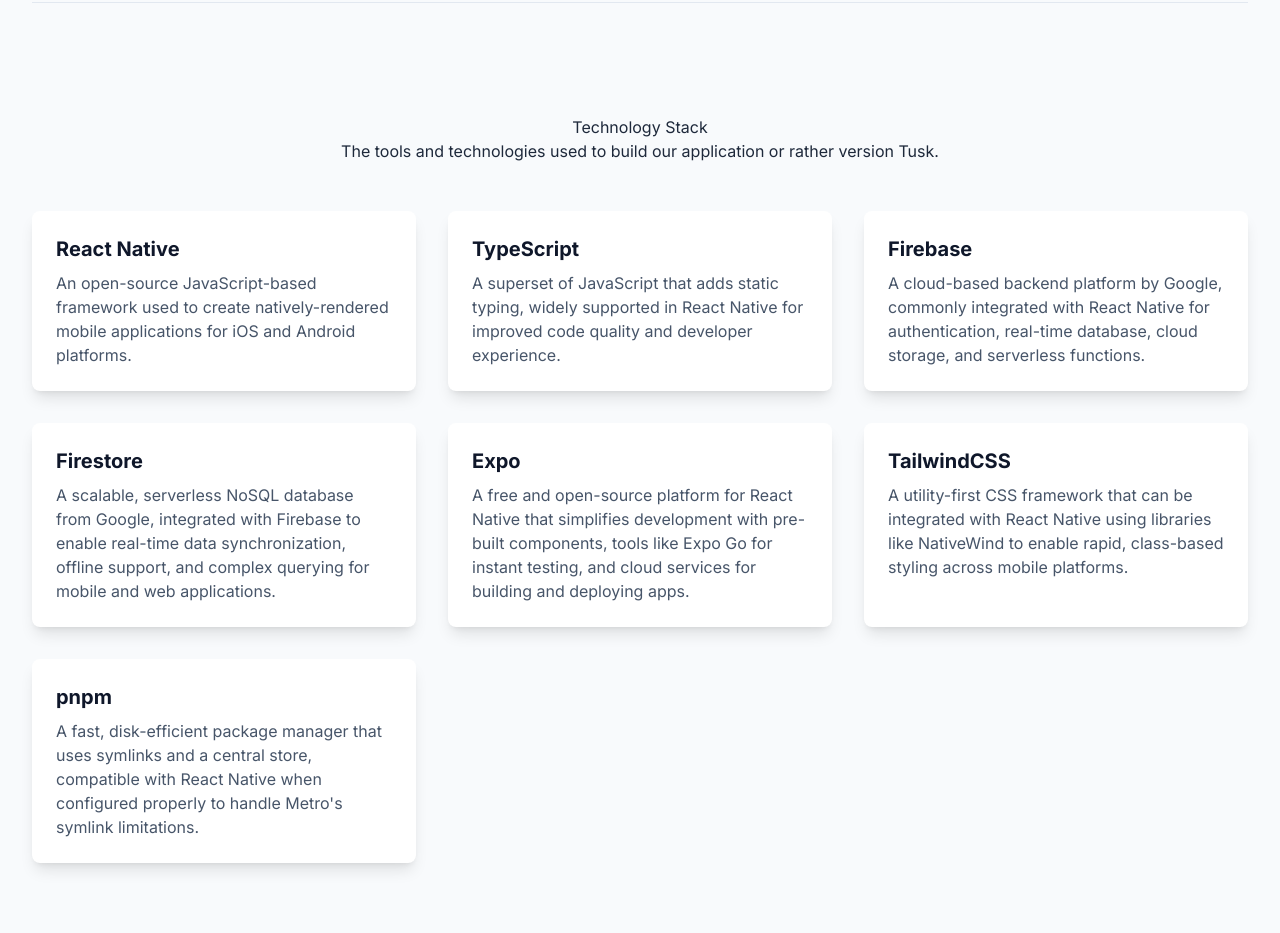
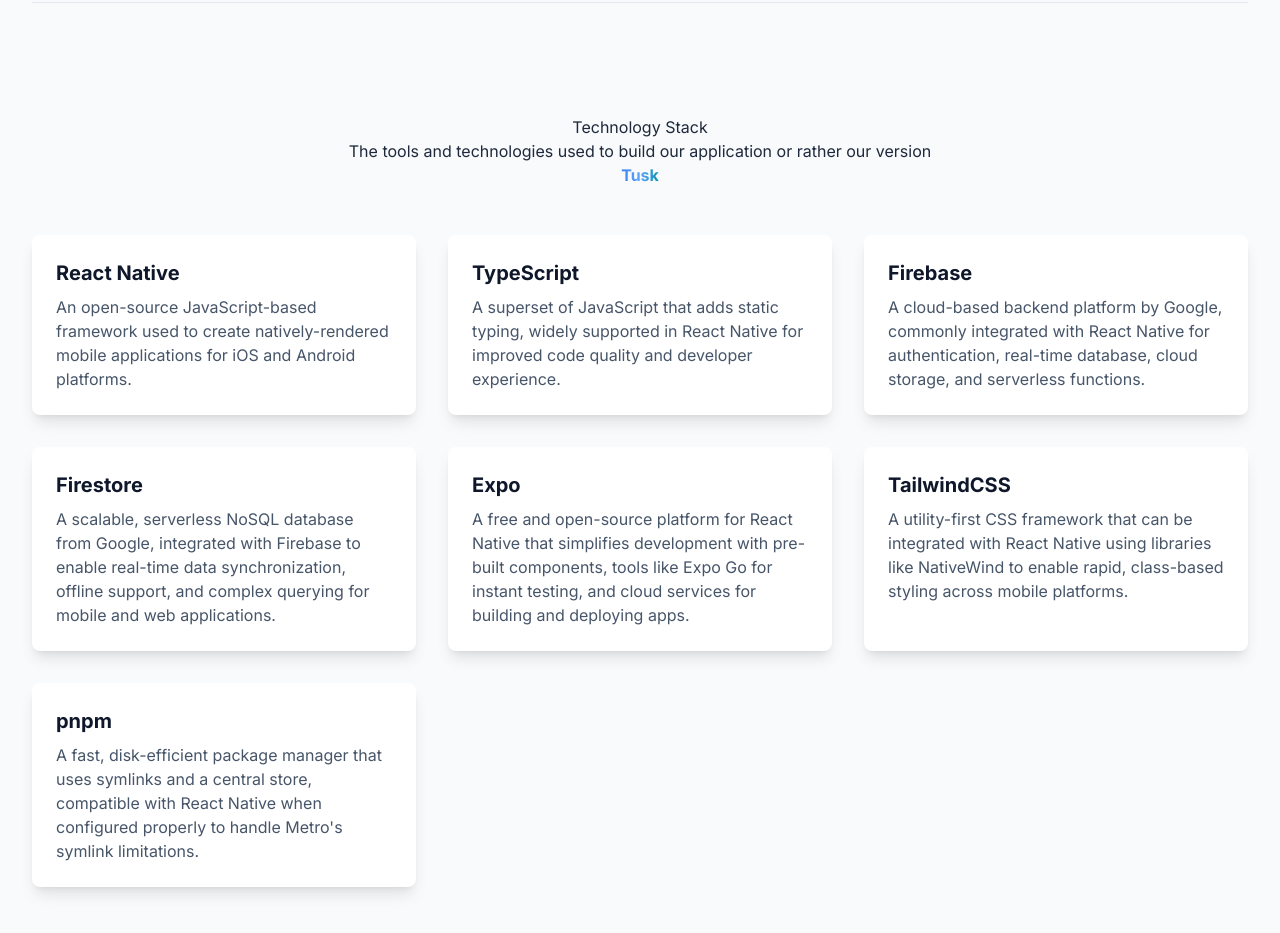
Before and after one commit to somatech-20/Tusk, a plain HTML site: page index.html in a window 1280 px wide. Shown: the part 2440-3373 px from the top of the page. Drawn offline with nearby package versions, Linux system fonts and the light colour scheme.

Commit message:
Enhance subtitle with highlighted application version
Updated the subtitle to include a highlighted version of 'Tusk'.

```diff
--- a/index.html
+++ b/index.html
@@ -235,7 +235,7 @@
         <section id="tech" class="py-16">
             <div class="text-center">
                 <h2 class="section-title">Technology Stack</h2>
-                <p class="section-subtitle">The tools and technologies used to build our application or rather version Tusk.</p>
+                <p class="section-subtitle">The tools and technologies used to build our application or rather our version <h1 class="font-extrabold text-transparent bg-clip-text bg-gradient-to-r from-blue-500 via-blue-400 to-cyan-600 inline-block">Tusk</h1></p>
             </div>
             <div class="mt-12 grid grid-cols-1 sm:grid-cols-2 lg:grid-cols-3 gap-8">
                 <div class="bg-white p-6 rounded-lg shadow-lg transform transition-transform hover:scale-105">
```
